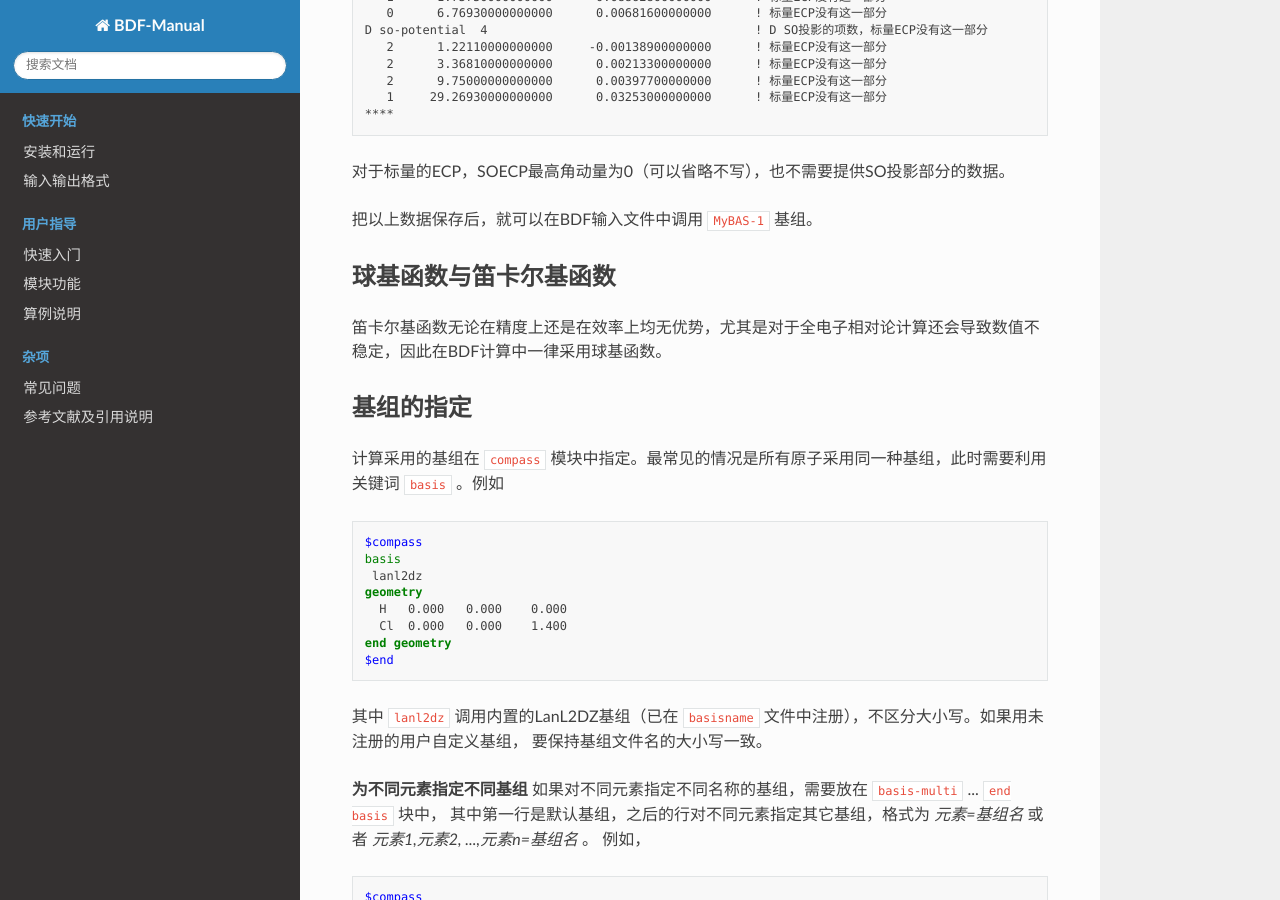
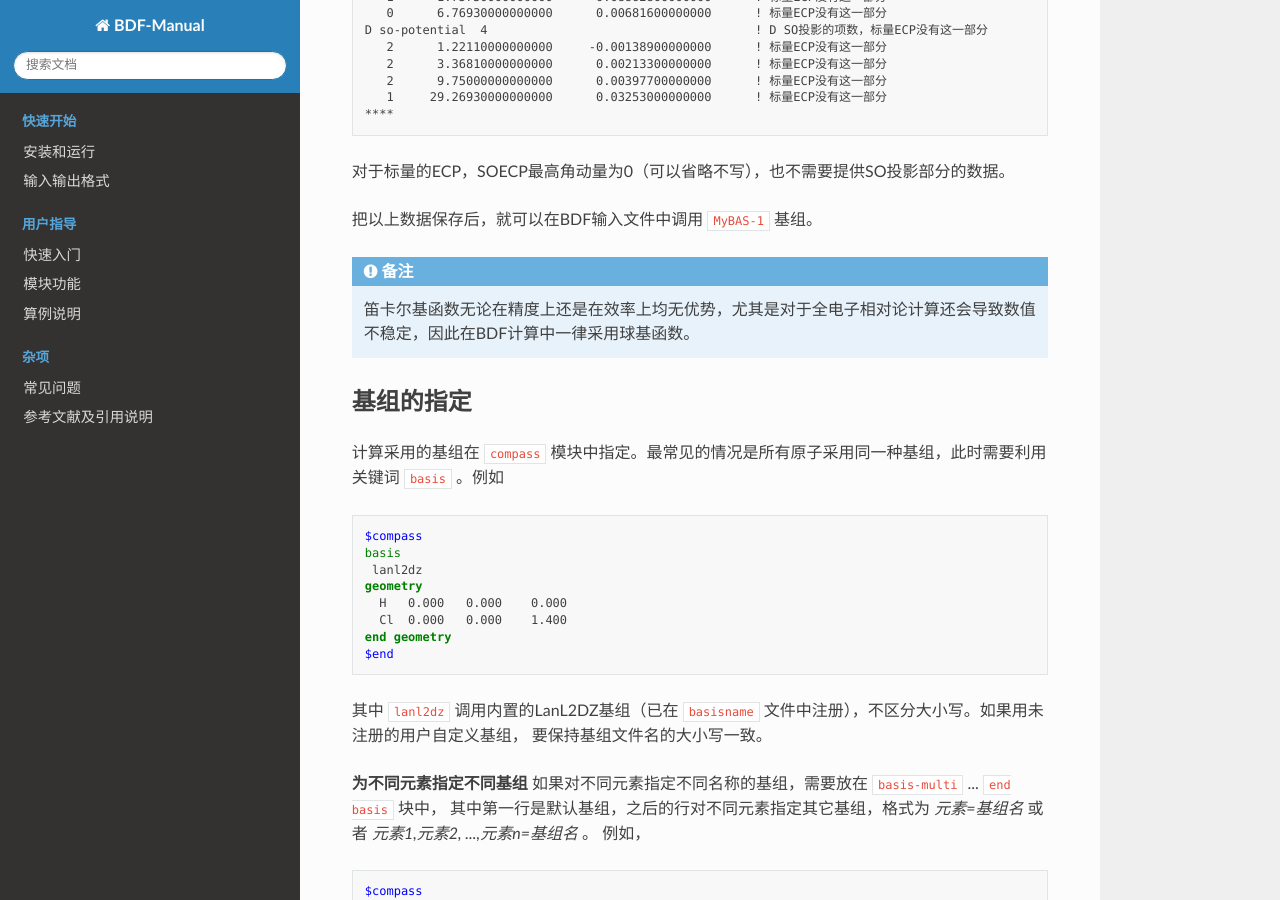
Before and after one commit to BDF-manual-maintenance/BDF-Manual, a Sphinx documentation site: the page built from source/guide/Gaussian-Basis-Sets.rst, in a window 1280 px wide and 900 px high, scrolled down 13633 px. Built offline with Sphinx 7.4.7 and the Read the Docs theme 2.0.0, drawn with Linux system fonts in a browser that asks for light colours; pages that are not in the unit, such as notebooks, are missing from menus.

Commit message:
Update Gaussian-Basis-Sets.rst

```diff
--- a/source/guide/Gaussian-Basis-Sets.rst
+++ b/source/guide/Gaussian-Basis-Sets.rst
@@ -567,10 +567,9 @@ BDF可以使用非内置基组，此时要把基组数据保存在文本格式
 
 把以上数据保存后，就可以在BDF输入文件中调用 ``MyBAS-1`` 基组。
 
+.. note::
 
-球基函数与笛卡尔基函数
-------------------------------------------------
-笛卡尔基函数无论在精度上还是在效率上均无优势，尤其是对于全电子相对论计算还会导致数值不稳定，因此在BDF计算中一律采用球基函数。
+  笛卡尔基函数无论在精度上还是在效率上均无优势，尤其是对于全电子相对论计算还会导致数值不稳定，因此在BDF计算中一律采用球基函数。
 
 
 基组的指定
```
